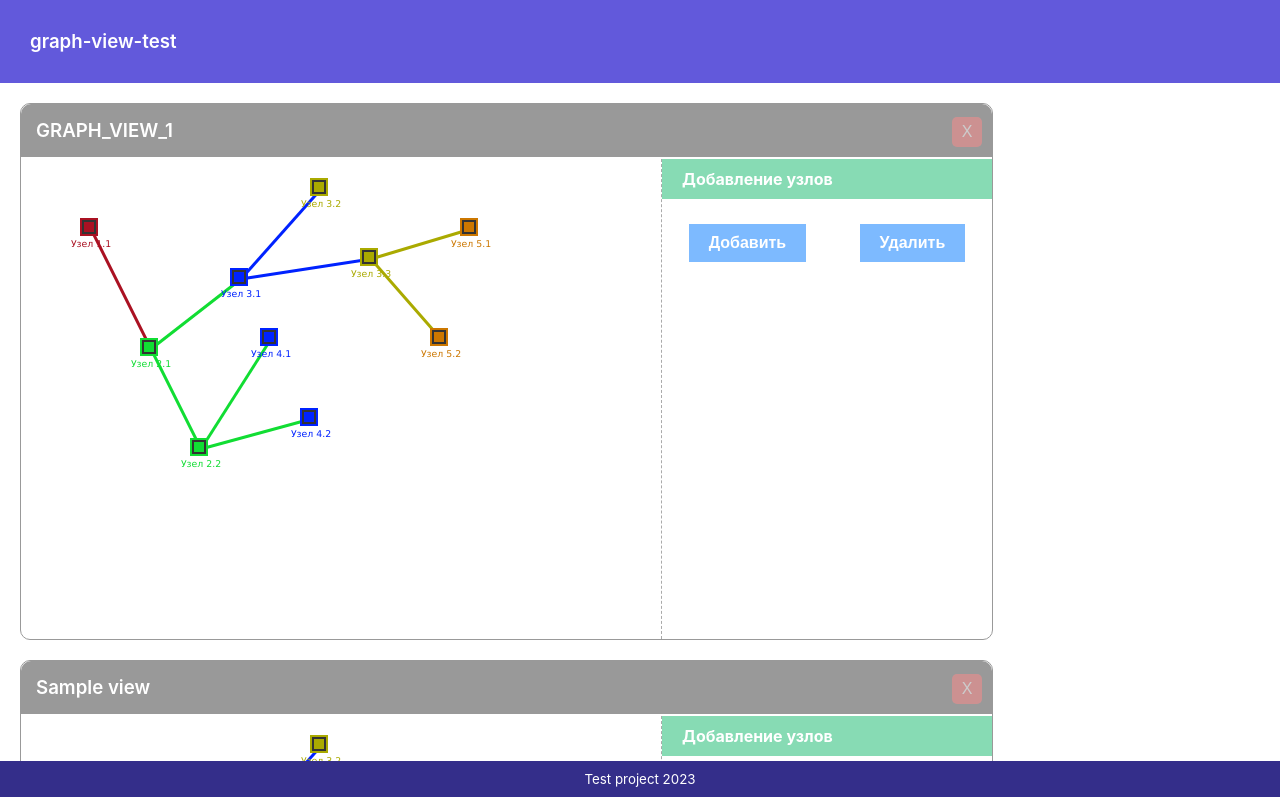
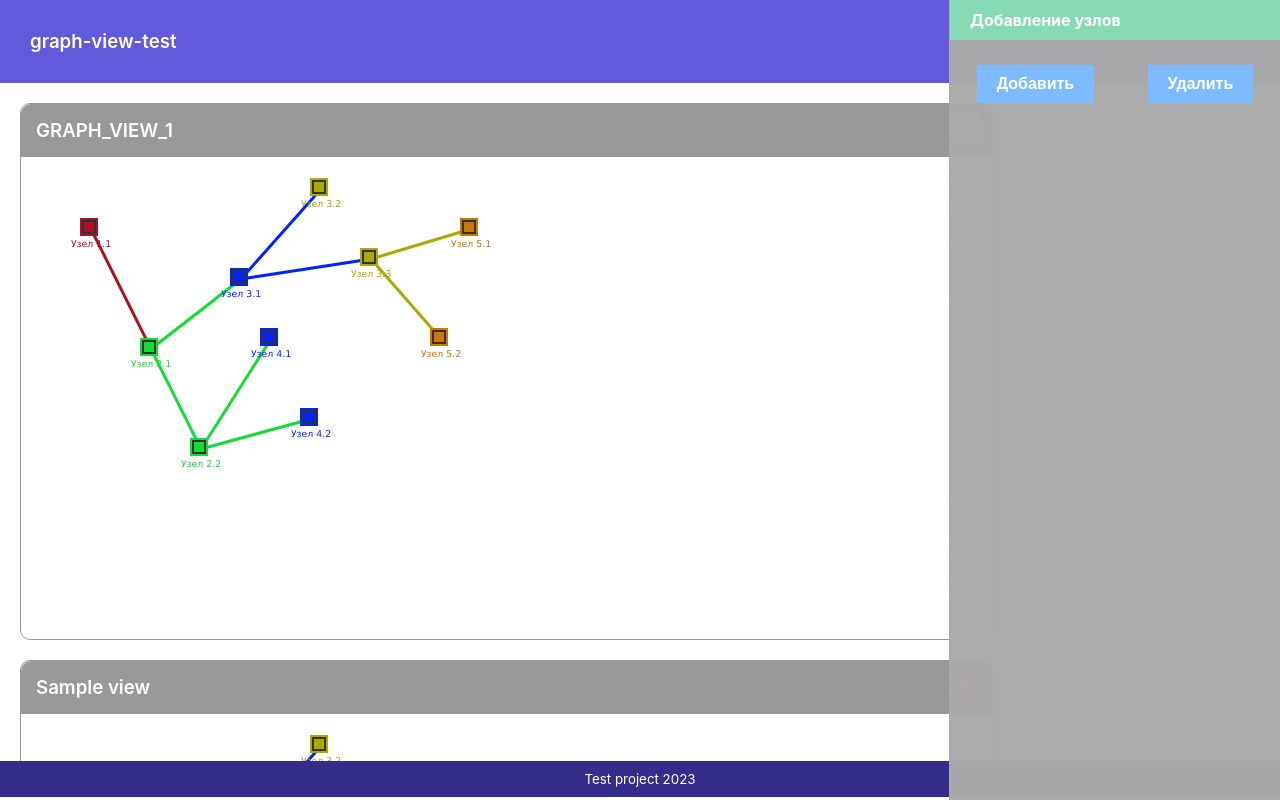
Before and after one commit to R0mks/graph-view-test, a React (Create React App) app: page / in a window 1280 px wide. Built offline with nearby package versions, Linux system fonts and the light colour scheme.

Commit message:
Выделение стилей для GraphView в отдельные классы

```diff
--- a/src/graph-view.css
+++ b/src/graph-view.css
@@ -23,91 +23,13 @@
     width:calc(100% - 30px);
     border-radius:10px 10px 0 0;
 }
+.graph-view-container.focused .graph-view-caption {
+    background-color:#BBBBBB;
+}
 
 .graph-view-container canvas {
-    width:calc(100% - 330px);
+    width:fit-content;
     height:calc(100% - 55px);
-}
-
-.graph-view-container .graph-view-control,
-.graph-view-container .graph-node-control {
-    max-width:330px;
-    width:100%;
-    display: flex;
-    flex-direction: column;
-    justify-content: start;
-    align-items: start;
-}
-
-.graph-view-container .graph-view-control {
-    overflow-y: auto;
-    overflow-x: hidden;
-}
-
-.graph-view-container .graph-view-control-row-container {
-    display:flex;
-    flex-direction:row;
-    justify-content:space-around;
-    align-items:center;
-    margin-top:15px;
-    width:100%;
-}
-
-.graph-view-container .graph-node-control .graph-view-control-row-container {
-    width:calc(100% - 20px);
-}
-
-.graph-view-container canvas,
-.graph-view-container .graph-view-control {
-    margin-top:55px;
-}
-
-.graph-view-container .graph-view-control {
-    border-left:1px dashed #AAAAAA;
-}
-
-.graph-view-container h4 {
-    margin:0px;
-    color:#FFFFFF;
-    padding:10px 20px 10px 20px;
-    background-color:#87dbb4;
-    width:calc(100% - 40px);
-}
-
-.graph-view-container input {
-    border-radius:0px;
-    border:1px solid #AAA;
-    padding:5px;
-}
-
-.graph-view-container label {
-    margin-top:10px;
-}
-
-
-.graph-view-container input[type=text] {
-    width:calc(100% - 32px);
-}
-
-.graph-view-container input[type=text]:focus {
-    outline: #87dbb4;
-    border: 1px solid #2acc80;
-    border-radius: none;
-}
-
-.graph-view-container input[type=button] {
-    border:none;
-    color:#FFFFFF;
-    background-color:#7dbaff;
-    font-weight:600;
-    font-size:12pt;
-    padding:10px 20px;
-    margin:10px;
-    transition:0.1s;
-}
-
-.graph-view-container input[type=button]:hover {
-    background-color:#a3ceff;
 }
 
 .graph-view-container input[type=button]#graph-view-close {
@@ -120,8 +42,9 @@
     width:30px;
     line-height:30px;
     padding:0;
-    top:3px;
-    right:0;
+    top:10px;
+    right:10px;
+    border:none;
     background-color: #ff8b8b;
     color:#FFFFFF;
     opacity:0.5;
@@ -131,32 +54,123 @@
     opacity:1.0;
 }
 
-.graph-view-container .graph-node-control .graph-view-control-row-container *>* {
+ .graph-view-control,
+ .graph-node-control {
+    max-width:330px;
+    width:100%;
+    display: flex;
+    flex-direction: column;
+    justify-content: start;
+    align-items: start;
+}
+
+.graph-view-control {
+    border-left:1px dashed #AAAAAA;
+    background-color:#AAAAAA99;
+    overflow-y: auto;
+    overflow-x: hidden;
+    position: fixed;
+    height:100%;
+    top:0;
+    right:0;
+}
+
+.graph-view-control-row-container {
+    display:flex;
+    flex-direction:row;
+    justify-content:space-around;
+    align-items:center;
+    margin-top:15px;
+    width:100%;
+}
+
+.graph-view-control .graph-node-control .graph-view-control-row-container {
+    width:calc(100% - 20px);
+}
+
+.graph-view-container canvas {
+    margin-top:55px;
+}
+
+
+.graph-view-control h3,
+.graph-view-control h4 {
+    margin:0px;
+    color:#FFFFFF;
+    padding:10px 20px;
+    width:calc(100% - 40px);
+}
+
+.graph-view-control h3 {
+    background-color:#007e43;
+}
+
+.graph-view-control h4 {
+    background-color:#87dbb4;
+}
+
+.graph-view-control input {
+    border-radius:0px;
+    border:1px solid #AAA;
+    padding:5px;
+}
+
+.graph-view-control label {
+    margin-top:10px;
+}
+
+
+.graph-view-control input[type=text] {
+    width:calc(100% - 32px);
+}
+
+.graph-view-control input[type=text]:focus {
+    outline: #87dbb4;
+    border: 1px solid #2acc80;
+    border-radius: none;
+}
+
+.graph-view-control input[type=button] {
+    border:none;
+    color:#FFFFFF;
+    background-color:#7dbaff;
+    font-weight:600;
+    font-size:12pt;
+    padding:10px 20px;
+    margin:10px;
+    transition:0.1s;
+}
+
+.graph-view-control input[type=button]:hover {
+    background-color:#a3ceff;
+}
+
+.graph-view-control .graph-node-control .graph-view-control-row-container *>* {
     margin-right:10px;
     display: inline-block;
 }
 
-.graph-view-container .graph-node-control .graph-view-control-row-container *>*:last-child {
+.graph-view-control .graph-node-control .graph-view-control-row-container *>*:last-child {
     margin-right:0;
 }
 
-.graph-view-container .graph-node-control .graph-view-control-row-container *>input {
+.graph-view-control .graph-node-control .graph-view-control-row-container *>input {
     width:65px;
 }
 
-.graph-view-container .graph-node-control .graph-view-control-row-container *>label {
+.graph-view-control .graph-node-control .graph-view-control-row-container *>label {
     margin-top:0px;
 }
 
-.graph-view-container .graph-node-control {
+.graph-view-control .graph-node-control {
     margin-bottom:10px;
 }
 
-.graph-view-container .graph-node-control>:not(h4) {
+.graph-view-control .graph-node-control>:not(h4) {
     margin-left: 10px;
 }
 
-.graph-view-container .graph-node-control>table {
+.graph-view-control .graph-node-control>table {
     display:block;
     border-collapse:collapse;
     width:calc(100% - 20px);
@@ -167,26 +181,26 @@
     border:1px dashed #AAAAAA;
 }
 
-.graph-view-container *::-webkit-scrollbar {
+.graph-view-control *::-webkit-scrollbar {
     border-radius:5px;
     width:5px;
 }
 
-.graph-view-container *::-webkit-scrollbar-thumb {
+.graph-view-control *::-webkit-scrollbar-thumb {
     border-radius:5px;
     background-color:#00000055;
     width:5px;
 }
 
-.graph-view-container .graph-node-control>table tr {
+.graph-view-control .graph-node-control>table tr {
     display:flex;
     flex-direction:row;
     justify-content:flex-start;
     align-items:stretch;
 }
 
-.graph-view-container .graph-node-control>table td,
-.graph-view-container .graph-node-control>table th  {
+.graph-view-control .graph-node-control>table td,
+.graph-view-control .graph-node-control>table th  {
     background-color:#CCCCCC;
     text-align:center;
     vertical-align:middle;
@@ -198,20 +212,20 @@
     font-size:10pt;
 }
 
-.graph-view-container .graph-node-control>table td>* {
+.graph-view-control .graph-node-control>table td>* {
     display:block;
     width:100%;
     height:100%;
     text-align:inherit;
 }
 
-.graph-view-container #node-links input {
+.graph-view-control #node-links input {
     font-size:inherit;
     padding:2px;
     margin:0px;
 }
 
-.graph-view-container #node-links input[type=text] {
+.graph-view-control #node-links input[type=text] {
     width:calc(100% - 5px);
     height:calc(100% - 5px);
 }
```
